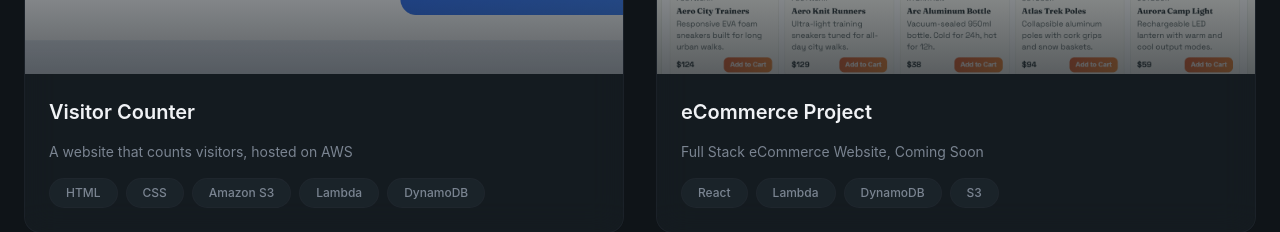
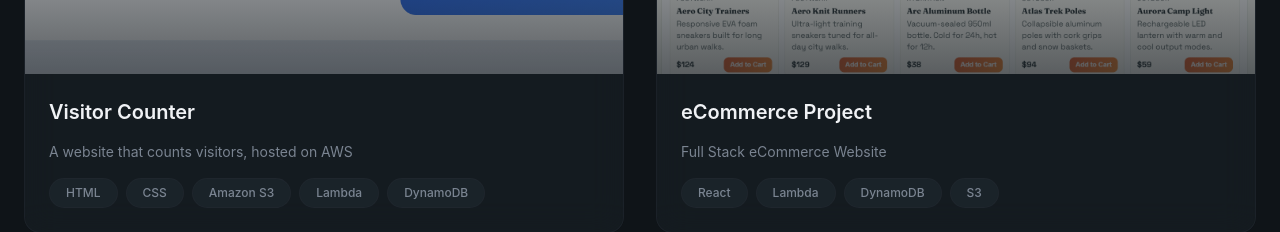
Before and after one commit to Colby-Patterson2/dev-portfolio, a React (Vite) app: page / in a window 1280 px wide. Shown: the part 2999-3231 px from the top of the page. Built offline with nearby package versions, Linux system fonts and the light colour scheme.

Commit message:
Update project links

```diff
--- a/src/sections/Projects.jsx
+++ b/src/sections/Projects.jsx
@@ -11,10 +11,10 @@ const projects = [
     },
     {
         title: "eCommerce Project",
-        description: "Full Stack eCommerce Website, Coming Soon",
+        description: "Full Stack eCommerce Website",
         image: "/demo-ecommerce-project.png",
         tags: ["React", "Lambda", "DynamoDB", "S3"],
-        link: "#",
+        link: "https://main.d3dy3qmvlc4tnh.amplifyapp.com/",
         github: "#",
     },
     {
```
